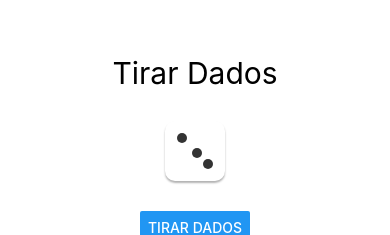
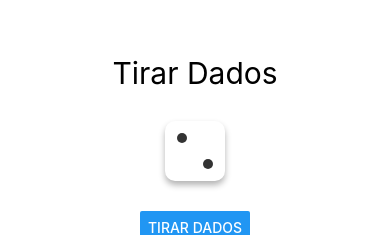
Before and after one commit to luis19151653MX/dados3d, a React Native app: screen / in a window 390 px wide. Shown: the part 246-481 px from the top of the page. Built offline with nearby package versions, Linux system fonts and the light colour scheme.

Commit message:
add rotation animation

```diff
--- a/App.tsx
+++ b/App.tsx
@@ -7,31 +7,31 @@ export default function App() {
   const [resultados, setResultados] = useState<number[]>([]);
   const [isRolling, setIsRolling] = useState(false);
 
-  useEffect(()=>{
+  useEffect(() => {
     ClickRollDice();
-  },[numDados])
+  }, [numDados])
 
 
   const ClickRollDice = () => {
     setIsRolling(true);
+    let nuevosResultados: number[] = [];
+    for (let i = 0; i < numDados; i++) {
+      nuevosResultados.push(Math.floor(Math.random() * 6) + 1);
+    }
+    setResultados(nuevosResultados);
     setTimeout(() => {
-      let nuevosResultados: number[] = [];
-      for (let i = 0; i < numDados; i++) {
-        nuevosResultados.push(Math.floor(Math.random() * 6) + 1);
-      }
-      setResultados(nuevosResultados);
       setIsRolling(false);
     }, 500);
   };
 
-  const ClickDecreaseDiceNumber=()=>{
-    if(numDados>1){
+  const ClickDecreaseDiceNumber = () => {
+    if (numDados > 1) {
       setNumDados(numDados - 1);
     }
   }
   const ClickIncreaseDiceNumber = () => {
     if (numDados < 16) {
-      setNumDados(numDados +1);
+      setNumDados(numDados + 1);
     }
   }
 
@@ -41,14 +41,14 @@ export default function App() {
 
       <View style={styles.resultadosContainer}>
         {resultados.map((resultado, index) => (
-          <Dice key={index} value={resultado} isRolling={isRolling}  />
+          <Dice key={index} value={resultado} isRolling={isRolling} />
         ))}
       </View>
 
       <Button title="Tirar Dados" onPress={ClickRollDice} />
 
       <View style={styles.controls}>
-        <Button title="Quitar Dado" disabled={numDados<=1} onPress={ClickDecreaseDiceNumber} />
+        <Button title="Quitar Dado" disabled={numDados <= 1} onPress={ClickDecreaseDiceNumber} />
         <Button title="Agregar Dado" disabled={numDados >= 16} onPress={ClickIncreaseDiceNumber} />
       </View>
     </View>
@@ -66,10 +66,10 @@ const styles = StyleSheet.create({
     marginBottom: 20,
   },
   resultadosContainer: {
-    flexDirection:'row',
-    flexWrap:'wrap',
+    flexDirection: 'row',
+    flexWrap: 'wrap',
     marginBottom: 20,
-    justifyContent:'center'
+    justifyContent: 'center'
   },
   resultado: {
     fontSize: 20,
--- a/src/Dice.tsx
+++ b/src/Dice.tsx
@@ -3,58 +3,18 @@ import { StyleProp, StyleSheet, View, ViewStyle } from 'react-native';
 import Animated, { useAnimatedStyle, useSharedValue, withTiming } from 'react-native-reanimated';
 
 interface DiceProps {
-    value: number; // El valor del dado a mostrar
-    isRolling: boolean; // Indica si el dado está rodando
+    value: number; // dice value
+    isRolling: boolean; // flag dice is rolling?
 }
 
 export const Dice: React.FC<DiceProps> = ({ value, isRolling }) => {
-    const rotation = useSharedValue(0); // Valor compartido para la rotación
-
-    // Efecto para manejar la animación de rotación
-    useEffect(() => {
-        if (isRolling) {
-            rotation.value = 0; // Reinicia la rotación
-            rotation.value = withTiming(360, { duration: 500 }); // Animación de 360 grados en 500ms
-        }
-    }, [isRolling]);
-
-    // Estilo animado
-    const animatedStyle = useAnimatedStyle(() => ({
-        transform: [{ rotate: `${rotation.value}deg` }],
-    }));
-
-    // Función para generar los puntos según el valor del dado
-    const renderDots = () => {
-        // Map de posiciones de los puntos
-        const dotPositions: { [key: number]: StyleProp<ViewStyle>[] } = {
-            1: [styles.centerDot],
-            2: [styles.topLeftDot, styles.bottomRightDot],
-            3: [styles.topLeftDot, styles.centerDot, styles.bottomRightDot],
-            4: [styles.topLeftDot, styles.topRightDot, styles.bottomLeftDot, styles.bottomRightDot],
-            5: [styles.topLeftDot, styles.topRightDot, styles.bottomLeftDot, styles.bottomRightDot, styles.centerDot],
-            6: [
-                styles.topLeftDot,
-                styles.topRightDot,
-                styles.centerLeftDot,
-                styles.centerRightDot,
-                styles.bottomLeftDot,
-                styles.bottomRightDot,
-            ],
-        };
-        return dotPositions[value]?.map((dotStyle: StyleProp<ViewStyle>, index: number) => (
-            <View key={index} style={[styles.dot, dotStyle]} />
-        ));
-    };
-
-    return (
-        <Animated.View style={[styles.dado, animatedStyle]}>
-            <View style={styles.dadoContent}>{renderDots()}</View>
-        </Animated.View>
-    );
-};
+    const animationDuration=750;
+    const rotation = useSharedValue(0);
+    const rotationX = useSharedValue(0);
+    const rotationY = useSharedValue(0);
 
     const styles = StyleSheet.create({
-    dado: {
+        dice: {
             width: 60,
             height: 60,
             backgroundColor: '#fff',
@@ -63,12 +23,12 @@ const styles = StyleSheet.create({
             alignItems: 'center',
             margin: 10,
             shadowColor: '#000',
-        shadowOffset: { width: 0, height: 2 },
+            shadowOffset: { width: 0, height: 4 },
             shadowOpacity: 0.3,
-        shadowRadius: 2,
-        elevation: 4, // Para Android
+            shadowRadius: 6,
+            elevation: 8,
         },
-    dadoContent: {
+        diceContent: {
             width: '100%',
             height: '100%',
             position: 'relative',
@@ -77,10 +37,10 @@ const styles = StyleSheet.create({
             width: 10,
             height: 10,
             backgroundColor: '#333',
-        borderRadius: 5, // Hace que el punto sea circular
+            borderRadius: 5,
             position: 'absolute',
         },
-    // Posiciones de los puntos
+        // dot positions
         centerDot: {
             top: '45%',
             left: '45%',
@@ -110,3 +70,54 @@ const styles = StyleSheet.create({
             right: '20%',
         },
     });
+
+    useEffect(() => {
+        if (isRolling) {
+            rotation.value = withTiming(360, { duration: animationDuration });
+            rotationX.value = withTiming(360, { duration: animationDuration });
+            rotationY.value = withTiming(360, { duration: animationDuration });
+        } else {
+            //return dice to original state
+            rotation.value = withTiming(0, { duration: animationDuration });
+            rotationX.value = withTiming(0, { duration: animationDuration });
+            rotationY.value = withTiming(0, { duration: animationDuration });
+        }
+    }, [isRolling]);
+
+    const animatedStyle = useAnimatedStyle(() => ({
+        transform: [
+            { rotate: `${rotation.value}deg` },
+            { rotateX: `${rotationX.value}deg` },
+            { rotateY: `${rotationY.value}deg` },
+        ],
+    }));
+
+    // Función para generar los puntos según el valor del dice
+    const renderDots = () => {
+        // Map de posiciones de los puntos
+        const dotPositions: { [key: number]: StyleProp<ViewStyle>[] } = {
+            1: [styles.centerDot],
+            2: [styles.topLeftDot, styles.bottomRightDot],
+            3: [styles.topLeftDot, styles.centerDot, styles.bottomRightDot],
+            4: [styles.topLeftDot, styles.topRightDot, styles.bottomLeftDot, styles.bottomRightDot],
+            5: [styles.topLeftDot, styles.topRightDot, styles.bottomLeftDot, styles.bottomRightDot, styles.centerDot],
+            6: [
+                styles.topLeftDot,
+                styles.topRightDot,
+                styles.centerLeftDot,
+                styles.centerRightDot,
+                styles.bottomLeftDot,
+                styles.bottomRightDot,
+            ],
+        };
+        return dotPositions[value]?.map((dotStyle: StyleProp<ViewStyle>, index: number) => (
+            <View key={index} style={[styles.dot, dotStyle]} />
+        ));
+    };
+
+    return (
+        <Animated.View style={[styles.dice, animatedStyle]}>
+            <View style={styles.diceContent}>{renderDots()}</View>
+        </Animated.View>
+    );
+};
```
Lines whose indentation alone changed are shown as unchanged.
